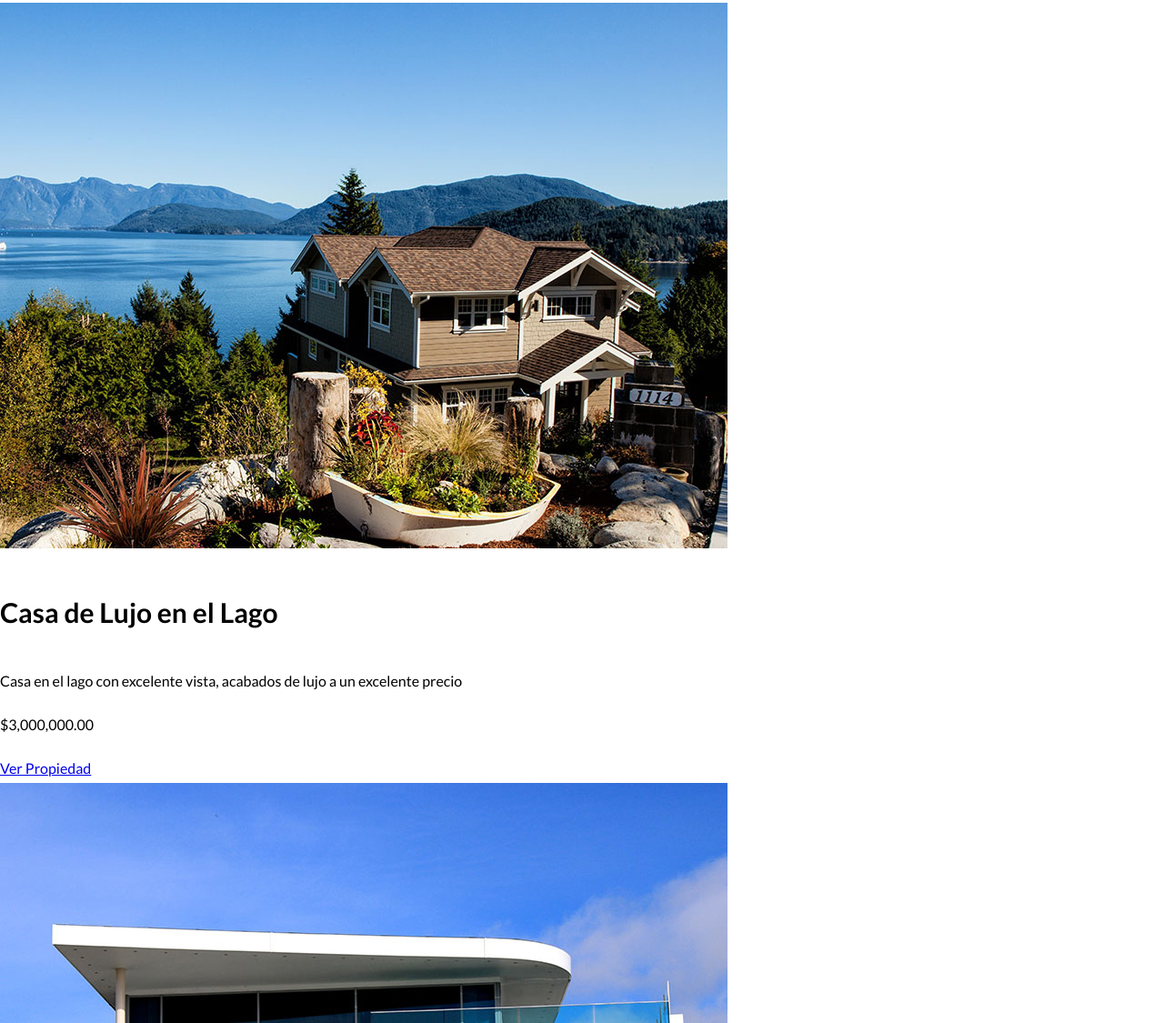
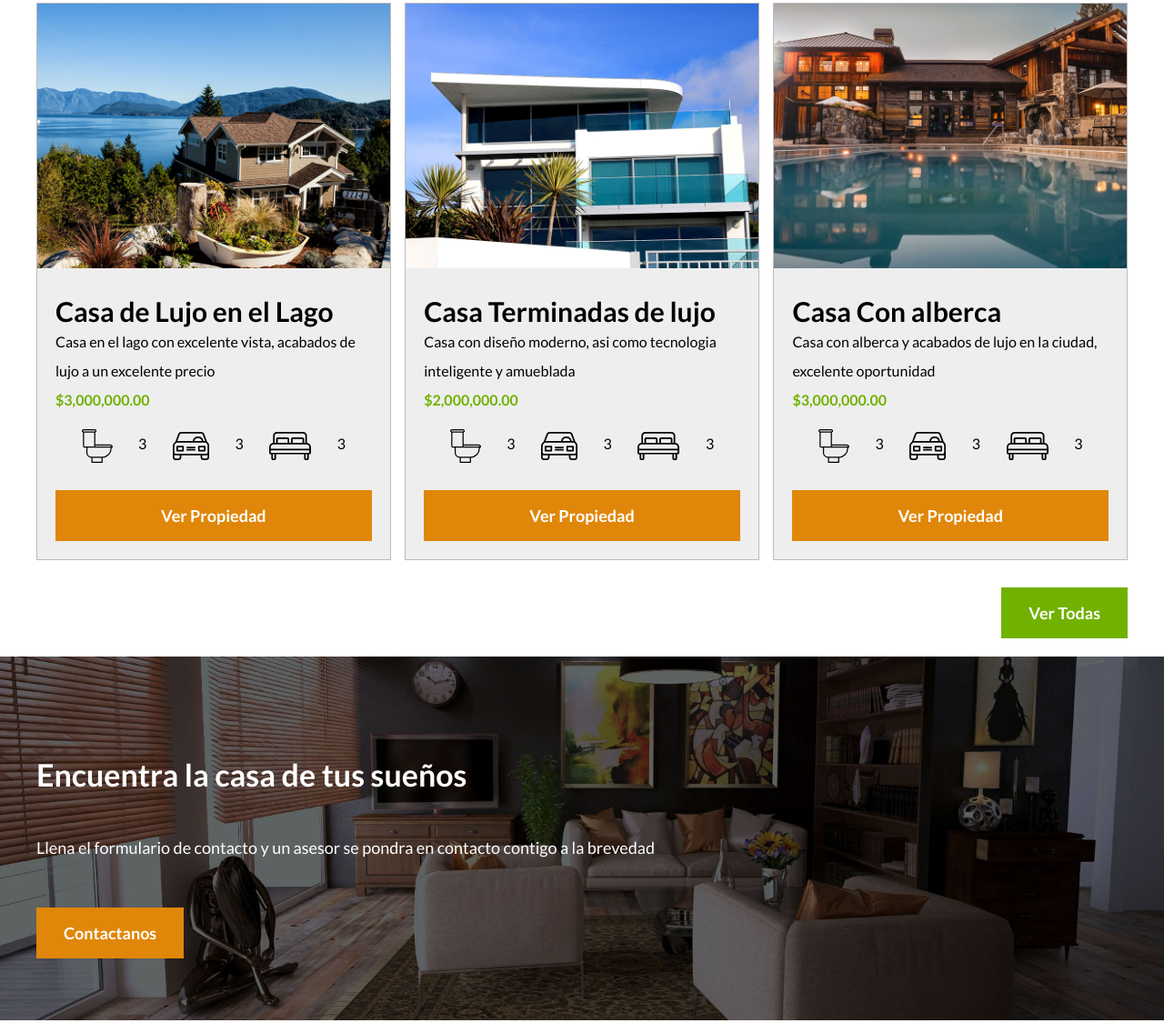
Before and after one commit to bortiz01/udemy-dwc-01, a plain HTML site: page index.html in a window 1280 px wide. Shown: the part 1420-2545 px from the top of the page at 91% size. Drawn offline with Linux system fonts and the light colour scheme.

Commit message:
Creamos el CSS de la seccion de Anuncios del archivo index.html

```diff
--- a/css/styles.css
+++ b/css/styles.css
@@ -1,5 +1,15 @@
+/* --------------------------------- General -------------------------------- */
+
 html {
+  box-sizing: border-box; /** util al momenyo de adiconar paddings y que el tamaño se mantenga**/
   font-size: 62.5%; /**Reset para REM - 62.5% = 10px de 16px **/
+}
+
+*,
+*:before,
+*::after {
+  /** util al momenyo de adiconar paddings y que el tamaño se mantenga**/
+  box-sizing: inherit;
 }
 
 body {
@@ -8,7 +18,12 @@ body {
   line-height: 2;
 }
 
-/* Globales */
+/* -------------------------------- Globales -------------------------------- */
+
+img {
+  max-width: 100%;
+}
+
 .contenedor {
   max-width: 120rem; /**= 1200px **/
   margin: 0 auto 0 auto;
@@ -30,7 +45,8 @@ h4 {
   font-size: 2.8rem;
 }
 
-/* Utilidades */
+/* ------------------------------- Utilidades ------------------------------- */
+
 .seccion {
   margin-top: 2rem;
   margin-bottom: 2rem;
@@ -44,9 +60,36 @@ h4 {
   text-align: center;
 }
 
-/* header */
+.d-block {
+  display: block !important;
+}
+
+/* --------------------------------- Botones -------------------------------- */
+
+.boton {
+  color: white;
+  font-weight: 700;
+  text-decoration: none;
+  font-size: 1.8rem;
+  padding: 1rem 3rem;
+  margin-top: 3rem;
+  display: inline-block;
+  text-align: center;
+}
+
+.boton-amarillo {
+  background-color: #e08709;
+}
+
+.boton-verde {
+  background-color: #71b100;
+}
+
+/* --------------------------------- Header --------------------------------- */
+
 .site-header.inicio {
-  background-image: url(/img/header.jpg);
+  background-image: url(../img/header.jpg);
+  background-size: cover;
   background-position: center center;
   height: 100vh;
   min-height: 60rem;
@@ -88,7 +131,8 @@ h4 {
   margin-right: 0px;
 }
 
-/* iconos Nosotros */
+/* ----------------------------- Iconos-Nosotros ---------------------------- */
+
 .iconos-nosotros {
   display: flex;
   justify-content: space-between;
@@ -103,3 +147,74 @@ h4 {
   text-transform: uppercase;
   line-height: 3.5rem;
 }
+
+/* -------------------------------- Anuncios -------------------------------- */
+
+.contenedor-anuncios {
+  display: flex;
+  justify-content: space-between;
+}
+
+.anuncio {
+  flex-basis: calc(33.3% - 1rem);
+  border: 1px rgb(189, 186, 186) solid;
+  background-color: rgb(238, 238, 238);
+}
+
+.contenido-anuncio {
+  padding: 2rem;
+}
+
+.contenido-anuncio h3 {
+  margin: 0;
+  line-height: 3.5rem;
+}
+
+.contenido-anuncio p {
+  margin: 0;
+}
+
+.precio {
+  color: #71b100;
+  font-weight: 700;
+}
+
+.iconos-caracteristicas {
+  list-style: none;
+  padding: 0;
+  display: flex;
+  justify-content: space-evenly;
+}
+
+.iconos-caracteristicas li {
+  display: flex;
+}
+
+.iconos-caracteristicas li img {
+  /* margin-right: 2rem; */
+}
+
+.ver-todas {
+  display: flex;
+  justify-content: flex-end;
+}
+
+/* ------------------------------ Contacto Home ----------------------------- */
+
+.imagen-contacto {
+  background-image: url(../img/encuentra.jpg);
+  background-position: center center;
+  background-size: cover;
+  height: 40rem;
+  display: flex;
+  align-items: center;
+}
+
+.contenido-contacto {
+  flex: 1;
+  color: white;
+}
+
+.contenido-contacto p {
+  font-size: 1.8rem;
+}
--- a/index.html
+++ b/index.html
@@ -70,51 +70,100 @@
       </div>
     </section>
 
-    <main>
-      <h2>Casas y Departamentos en ventas</h2>
+    <main class="seccion contenedor">
+      <h2 class="fw-300 centrar-texto">Casas y Departamentos en ventas</h2>
 
-      <div>
+      <div class="contenedor-anuncios">
+        <div class="anuncio">
           <img src="/img/anuncio1.jpg" alt="Anuncio Casa en el Lago" />
+          <div class="contenido-anuncio">
             <h3>Casa de Lujo en el Lago</h3>
             <p>
-          Casa en el lago con excelente vista, acabados de lujo a un excelente
-          precio
+              Casa en el lago con excelente vista, acabados de lujo a un
+              excelente precio
             </p>
-        <p>$3,000,000.00</p>
-        <a href="#">Ver Propiedad</a>
+            <p class="precio">$3,000,000.00</p>
+            <ul class="iconos-caracteristicas">
+              <li><img src="/img/icono_wc.svg" alt="icono wc" /></li>
+              <p>3</p>
+              <li>
+                <img src="/img/icono_estacionamiento.svg" alt="icono autos" />
+              </li>
+              <p>3</p>
+              <li>
+                <img src="/img/icono_dormitorio.svg" alt="icono habitaciones" />
+              </li>
+              <p>3</p>
+            </ul>
+            <a href="#" class="boton boton-amarillo d-block">Ver Propiedad</a>
+          </div>
         </div>
 
-      <div>
+        <div class="anuncio">
           <img src="/img/anuncio2.jpg" alt="Imagen Casa Terminada de Lujo" />
+          <div class="contenido-anuncio">
             <h3>Casa Terminadas de lujo</h3>
             <p>
-          Casa con diseño moderno, asi como tecnologia inteligente y amueblada
+              Casa con diseño moderno, asi como tecnologia inteligente y
+              amueblada
             </p>
-        <p>$2,000,000.00</p>
-        <a href="#">Ver Propiedad</a>
+            <p class="precio">$2,000,000.00</p>
+            <ul class="iconos-caracteristicas">
+              <li><img src="/img/icono_wc.svg" alt="icono wc" /></li>
+              <p>3</p>
+              <li>
+                <img src="/img/icono_estacionamiento.svg" alt="icono autos" />
+              </li>
+              <p>3</p>
+              <li>
+                <img src="/img/icono_dormitorio.svg" alt="icono habitaciones" />
+              </li>
+              <p>3</p>
+            </ul>
+            <a href="#" class="boton boton-amarillo d-block">Ver Propiedad</a>
+          </div>
         </div>
 
-      <div>
+        <div class="anuncio">
           <img src="/img/anuncio3.jpg" alt="Anuncio Casa con Alberca" />
+          <div class="contenido-anuncio">
             <h3>Casa Con alberca</h3>
             <p>
               Casa con alberca y acabados de lujo en la ciudad, excelente
               oportunidad
             </p>
-        <p>$3,000,000.00</p>
-        <a href="#">Ver Propiedad</a>
+            <p class="precio">$3,000,000.00</p>
+            <ul class="iconos-caracteristicas">
+              <li><img src="/img/icono_wc.svg" alt="icono wc" /></li>
+              <p>3</p>
+              <li>
+                <img src="/img/icono_estacionamiento.svg" alt="icono autos" />
+              </li>
+              <p>3</p>
+              <li>
+                <img src="/img/icono_dormitorio.svg" alt="icono habitaciones" />
+              </li>
+              <p>3</p>
+            </ul>
+            <a href="#" class="boton boton-amarillo d-block">Ver Propiedad</a>
+          </div>
+        </div>
       </div>
 
-      <a href="anuncios.html">Ver Todas</a>
+      <div class="ver-todas">
+        <a href="anuncios.html" class="boton boton-verde">Ver Todas</a>
+      </div>
     </main>
 
-    <section>
+    <section class="imagen-contacto">
+      <div class="contenedor contenido-contacto">
         <h2>Encuentra la casa de tus sueños</h2>
         <p>
           Llena el formulario de contacto y un asesor se pondra en contacto
           contigo a la brevedad
         </p>
-      <a href="contacto.html">Contactanos</a>
+        <a href="contacto.html" class="boton boton-amarillo">Contactanos</a>
+      </div>
     </section>
 
     <section>
```
Lines whose indentation alone changed are shown as unchanged.
